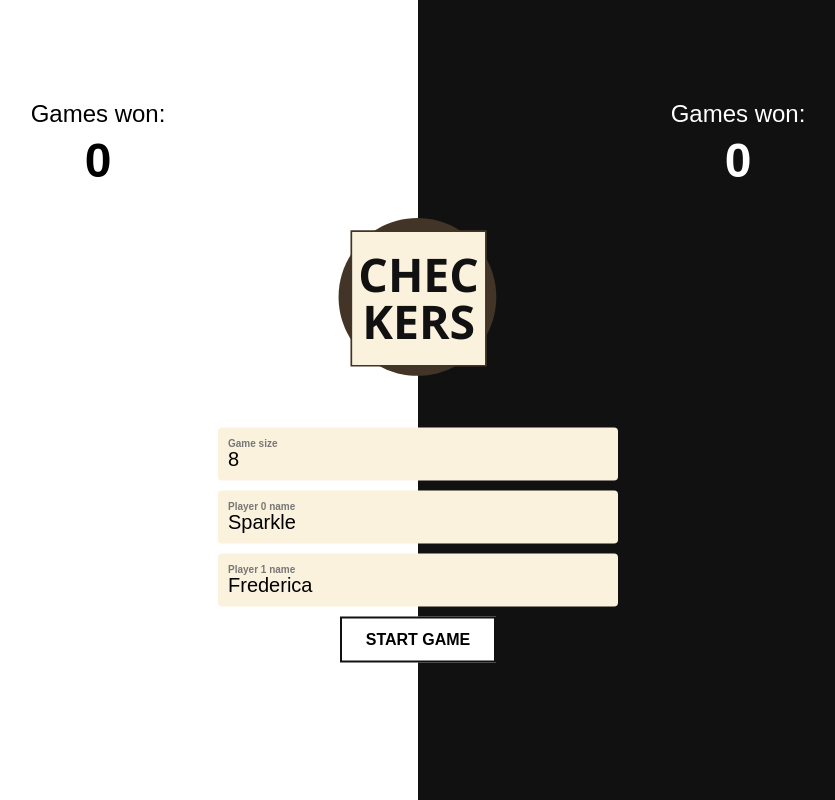
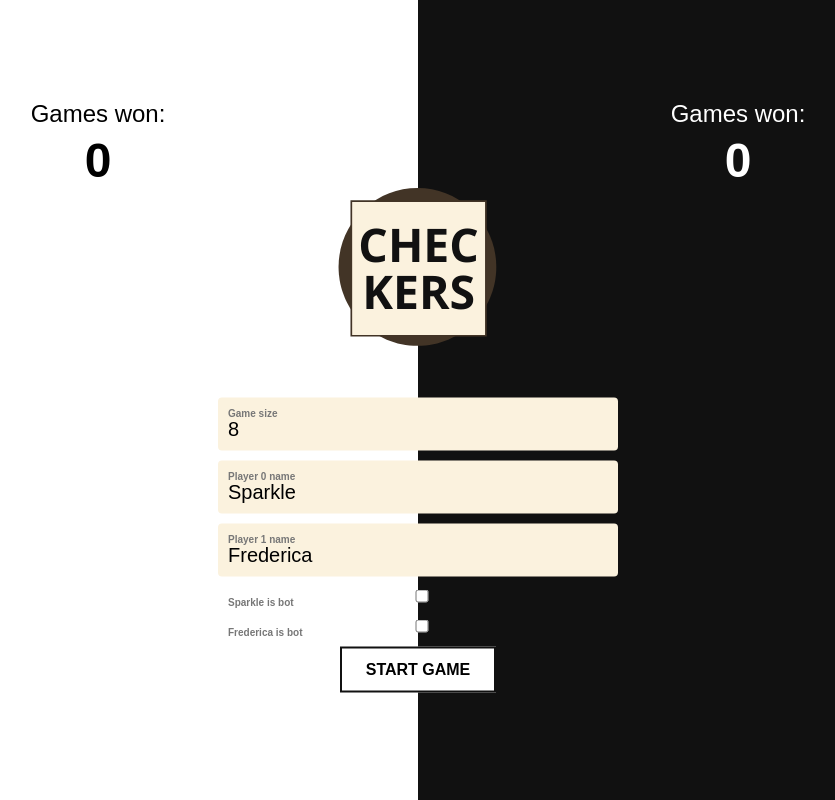
Before and after one commit to natholas/checkers, an Angular app: page / in a window 1280 px wide. Both pictures are taken after a click on the button "NEW GAME". Shown: the whole page, without its empty margins (222-1057 px from the left). Built offline with nearby package versions, Linux system fonts and the light colour scheme.

Commit message:
Added basic bot

```diff
--- /dev/null
+++ b/src/app/bot.ts
@@ -0,0 +1,26 @@
+import { Square } from './square'
+import { Move } from './move'
+import { Board } from './board'
+
+export class Bot {
+
+  takeTurn(board: Board) {
+    let fromSquare: Square
+
+    for (let square of board.grid) {
+      if (square.moves.length) {
+        fromSquare = square
+        break
+      }
+    }
+
+    if (!fromSquare) {
+      return false
+    }
+
+    let index = Math.floor(Math.random() * fromSquare.moves.length)
+    let toSquare = fromSquare.moves[index].square
+
+    return [fromSquare, toSquare]
+  }
+}
--- a/src/app/config.ts
+++ b/src/app/config.ts
@@ -1,3 +1,5 @@
 export class Config {
   gameSize: number
+  player0isBot: boolean = false
+  player1isBot: boolean = false
 }
--- a/src/app/main/main.component.ts
+++ b/src/app/main/main.component.ts
@@ -7,6 +7,7 @@ import { Vector } from './../vector'
 import { Square } from './../square'
 import { Move } from './../move'
 import { Config } from './../config'
+import { Bot } from './../bot'
 
 @Component({
   selector: 'app-root',
@@ -36,8 +37,18 @@ export class MainComponent {
     this.resetPlayerScore()
     this.board = new Board(this.boardService.generate())
     this.boardService.setupGame(this.board, this.players)
+
+
+    if (this.config.player0isBot) {
+      this.players[0].bot = new Bot()
+    }
+    if (this.config.player1isBot) {
+      this.players[1].bot = new Bot()
+    }
+
     this.switchActivePlayer()
     this.showCanvas = true
+    this.processBotTurn()
   }
 
   resetPlayerScore() {
@@ -47,6 +58,7 @@ export class MainComponent {
   }
 
   boardMouseDown(pos: Vector) {
+    if (this.activePlayer.bot) return
     let square = this.board.getSquare(pos)
     if (square.chessPiece && square.chessPiece.player === this.activePlayer) {
       this.selectSquare(this.board.getSquare(pos))
@@ -55,6 +67,7 @@ export class MainComponent {
   }
 
   boardMouseUp(pos: Vector) {
+    if (this.activePlayer.bot) return
     let moveToSquare = this.board.getSquare(pos)
     if (this.selectedSquare && this.selectedSquare !== moveToSquare) {
       this.moveChessPiece(this.selectedSquare, moveToSquare)
@@ -64,6 +77,7 @@ export class MainComponent {
   }
 
   boardMouseMove(pos: Vector) {
+    if (this.activePlayer.bot) return
     if (!this.selectedSquare) return
     let squareSize = this.canvas.canvas.width / this.board.size
     let offsetPos = new Vector(
@@ -125,6 +139,7 @@ export class MainComponent {
     } else {
       this.switchActivePlayer()
     }
+    this.processBotTurn()
   }
 
   squareInMoves(square: Square, moves: Move[]) {
@@ -145,6 +160,27 @@ export class MainComponent {
     }
     this.activePlayer.active = true
     this.calcMoves()
+  }
+
+  processBotTurn() {
+    if (!this.activePlayer.bot) return
+    let squares = this.activePlayer.bot.takeTurn(this.board)
+    if (squares) {
+      let t = this
+      setTimeout(function() {
+        t.moveChessPiece(squares[0], squares[1])
+        t.unSelectSquare()
+        t.update()
+      }, 0)
+    } else {
+      this.gameOver(this.getNotActivePlayer())
+    }
+  }
+
+  getNotActivePlayer() {
+    for (let player of this.players) {
+      if (!player.active) return player
+    }
   }
 
   calcMoves() {
--- a/src/app/menu/menu.component.html
+++ b/src/app/menu/menu.component.html
@@ -18,6 +18,18 @@
       <label>Player {{player.type}} name</label>
     </div>
 
+    <div class="formfield">
+      <input type="checkbox" [(ngModel)]="config.player0isBot">
+      <label>{{players[0].name}} is bot</label>
+    </div>
+
+    <div class="formfield">
+      <input type="checkbox" [(ngModel)]="config.player1isBot">
+      <label>{{players[1].name}} is bot</label>
+    </div>
+
+
+
     <button (click)="start()">Start Game</button>
   </div>
 </div>
--- a/src/app/menu/menu.component.scss
+++ b/src/app/menu/menu.component.scss
@@ -56,6 +56,6 @@
 
   .formfield {
     width: 400px;
-    max-width: 100%;
+    max-width: calc(100% - 20px);
   }
 }
--- a/src/app/player.ts
+++ b/src/app/player.ts
@@ -1,4 +1,5 @@
 import { NamesService } from './names.service'
+import { Bot } from './bot'
 
 export class Player {
   type: number
@@ -7,6 +8,7 @@ export class Player {
   gamesWon: number = 0
   active: boolean = false
   name: string
+  bot: Bot
 
   constructor(type: number) {
     this.type = type
--- a/src/styles.scss
+++ b/src/styles.scss
@@ -39,7 +39,7 @@ button:active {
 .formfield {
     position: relative;
     margin: 0 0 10px 0;
-    width: 100%;
+    width: calc(100% - 20px);
 
     input {
         padding: 20px 10px 10px 10px;
```
